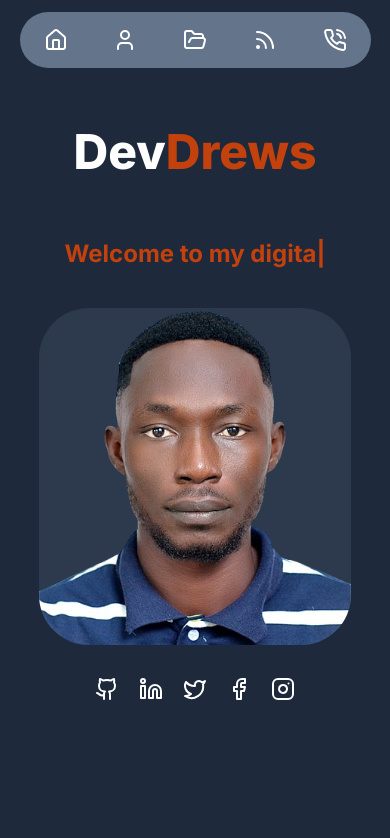
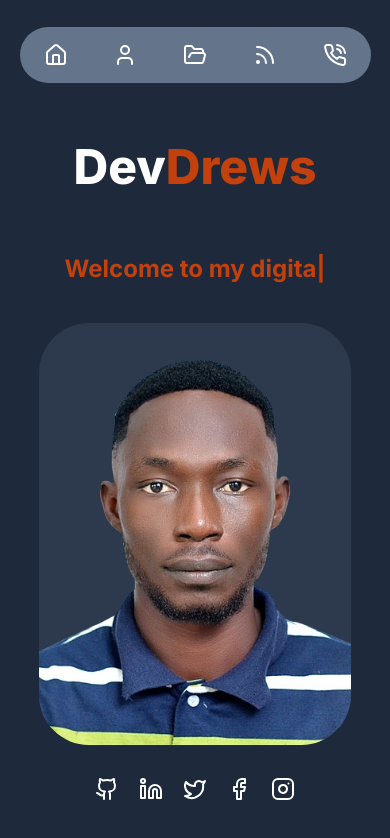
Before and after one commit to and-rews/devdrews, a Next.js app: page / in a window 390 px wide. Shown: the top 838 px of the page. Built offline with nearby package versions, Linux system fonts and the light colour scheme.

Commit message:
homepage responsive

```diff
--- a/styles/Hero.module.css
+++ b/styles/Hero.module.css
@@ -40,7 +40,7 @@
 
   .profileImage {
     position: relative;
-    height: 40vh;
+    height: 50vh;
     width: 90vw;
     margin-top: 1rem;
     margin-bottom: 2rem;
--- a/styles/Navbar.module.css
+++ b/styles/Navbar.module.css
@@ -72,7 +72,7 @@
     display: grid;
     margin: auto;
     right: 0;
-    margin-top: 3%;
+    margin-top: 7%;
   }
 
   .nav li {
--- a/styles/SocialIcons.module.css
+++ b/styles/SocialIcons.module.css
@@ -12,5 +12,6 @@
     justify-content: center;
     align-items: center;
     left: 0;
+    margin-bottom: 3rem;
   }
 }
```
